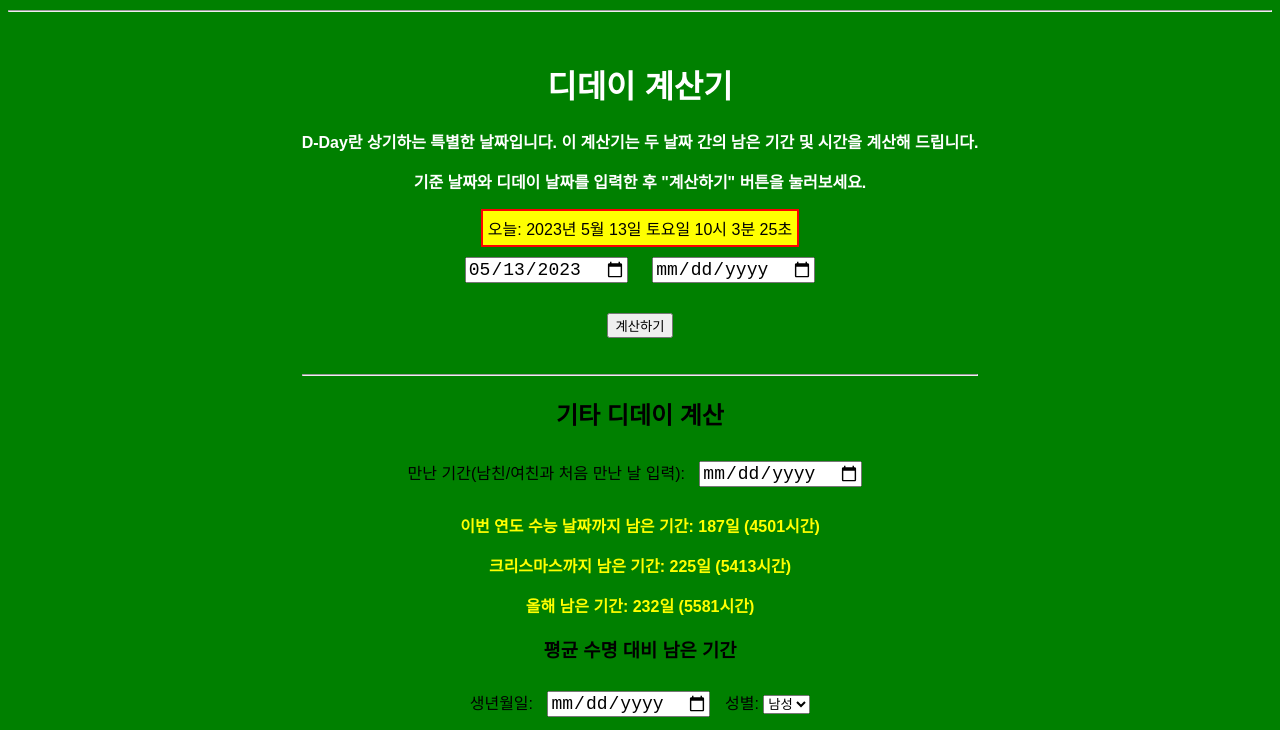
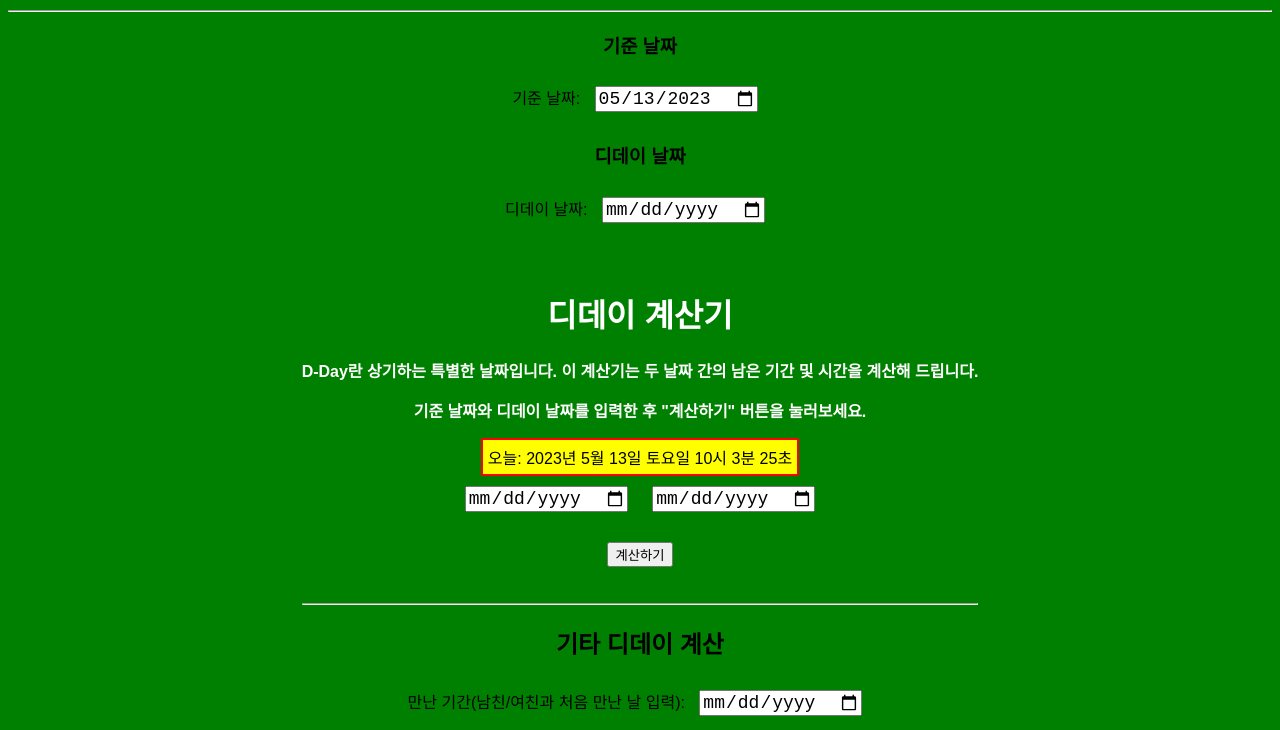
Before and after one commit to inforgence/d-day.github.io, a plain HTML site: page index.html in a window 1280 px wide. Shown: the part 85-815 px from the top of the page. Drawn offline with Linux system fonts and the light colour scheme.

Commit message:
Update index.html

```diff
--- a/index.html
+++ b/index.html
@@ -60,7 +60,17 @@
     <iframe src="https://coupa.ng/cdPmUE" width="100%" height="75" frameborder="0" scrolling="no" referrerpolicy="unsafe-url"></iframe>
   </div>
 <hr>
-
+  <!-- 디데이 계산기 부분 시작 -->
+  <div id="dDay">
+    <h3>기준 날짜</h3>
+    <label for="baseDate">기준 날짜:</label>
+    <input type="date" id="baseDate" value="" onchange="calculateDday()">
+    <h3>디데이 날짜</h3>
+    <label for="dDayDate">디데이 날짜:</label>
+    <input type="date" id="dDayDate" value="" onchange="calculateDday()">
+    <p class="result" id="dDayResult"></p>
+  </div>
+  <!-- 디데이 계산기 부분 끝 -->
   <div class="wrapper">
     <h1>디데이 계산기</h1>
     <p class="description">D-Day란 상기하는 특별한 날짜입니다. 이 계산기는 두 날짜 간의 남은 기간 및 시간을 계산해 드립니다.</p>
```
